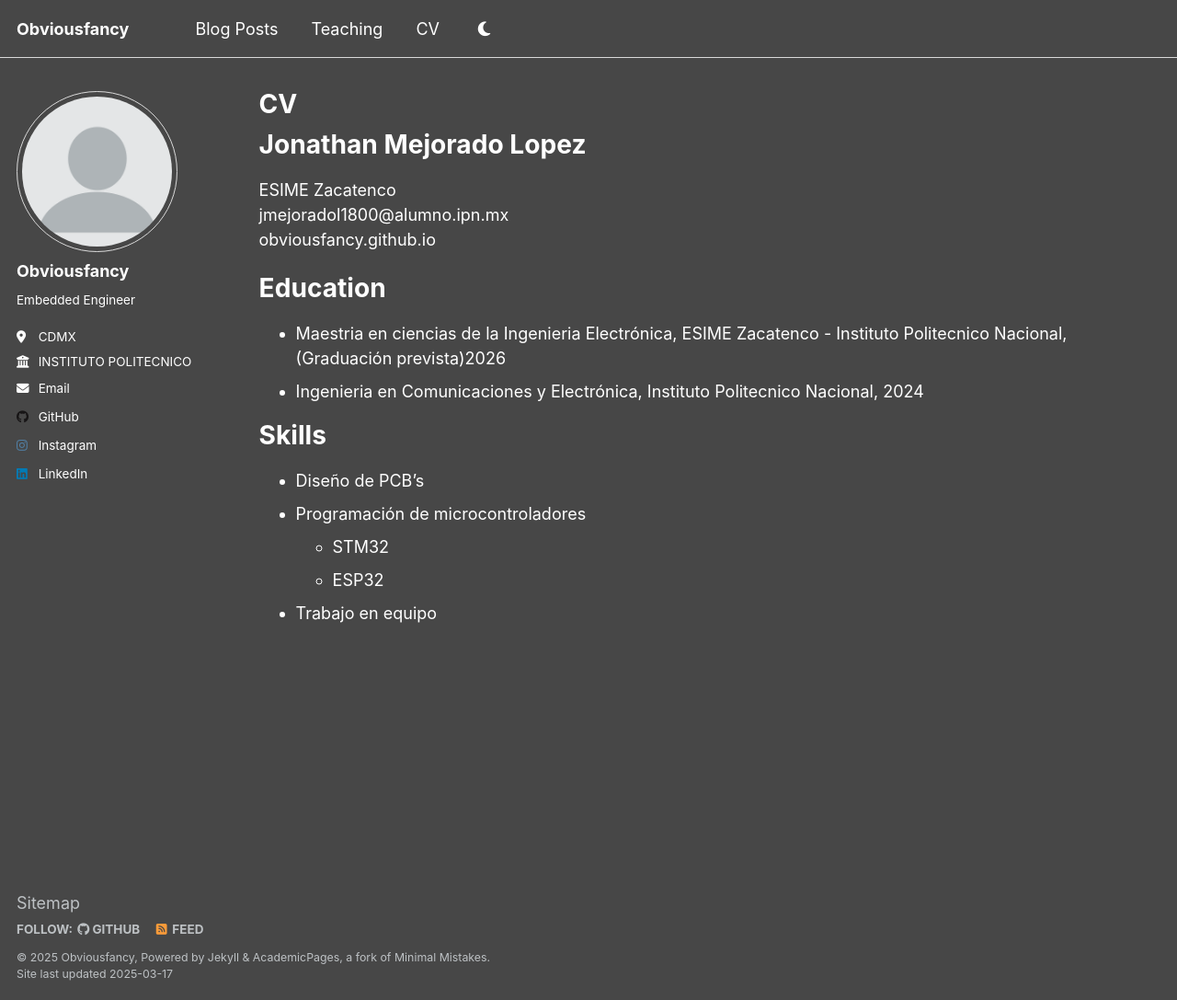
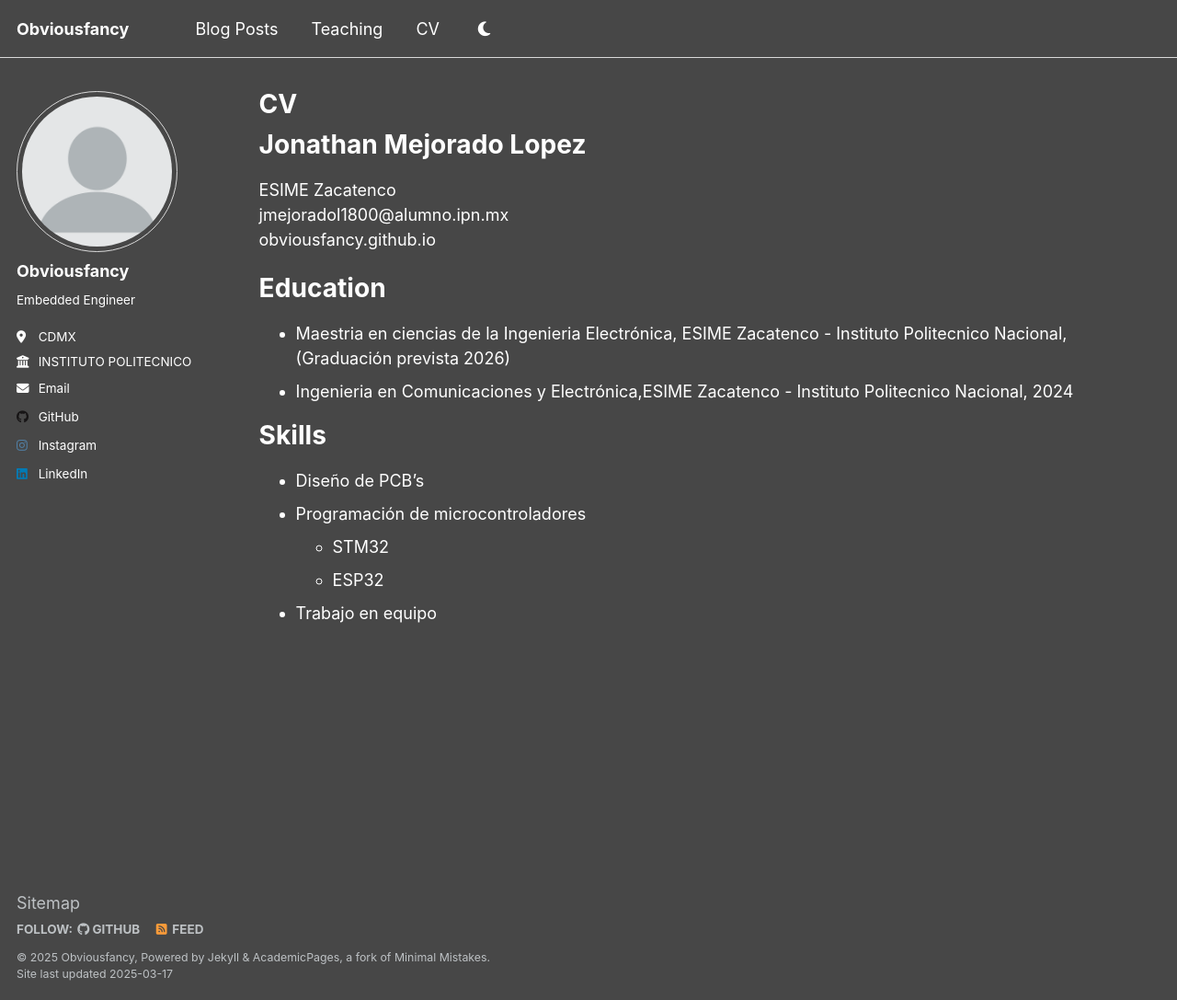
Before and after one commit to obviousfancy/obviousfancy.github.io, a Jekyll site: the page built from _pages/cv.md, in a window 1280 px wide and 1087 px high. Shown: the whole window at 92% size. Built offline with Jekyll 4.4.1, drawn with Linux system fonts in a browser that asks for light colours.

Commit message:
Update cv.md

```diff
--- a/_pages/cv.md
+++ b/_pages/cv.md
@@ -17,8 +17,8 @@ obviousfancy.github.io
 
 Education
 ======
-* Maestria en ciencias de la Ingenieria Electrónica, ESIME Zacatenco - Instituto Politecnico Nacional, (Graduación prevista)2026
-* Ingenieria en Comunicaciones y Electrónica, Instituto Politecnico Nacional, 2024
+* Maestria en ciencias de la Ingenieria Electrónica, ESIME Zacatenco - Instituto Politecnico Nacional, (Graduación prevista 2026)
+* Ingenieria en Comunicaciones y Electrónica,ESIME Zacatenco - Instituto Politecnico Nacional, 2024
 
 
 <!--
```
